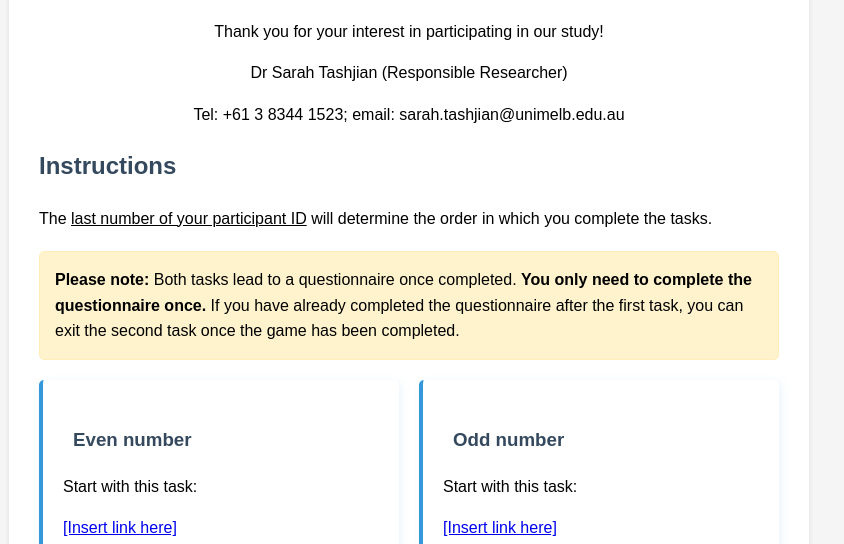
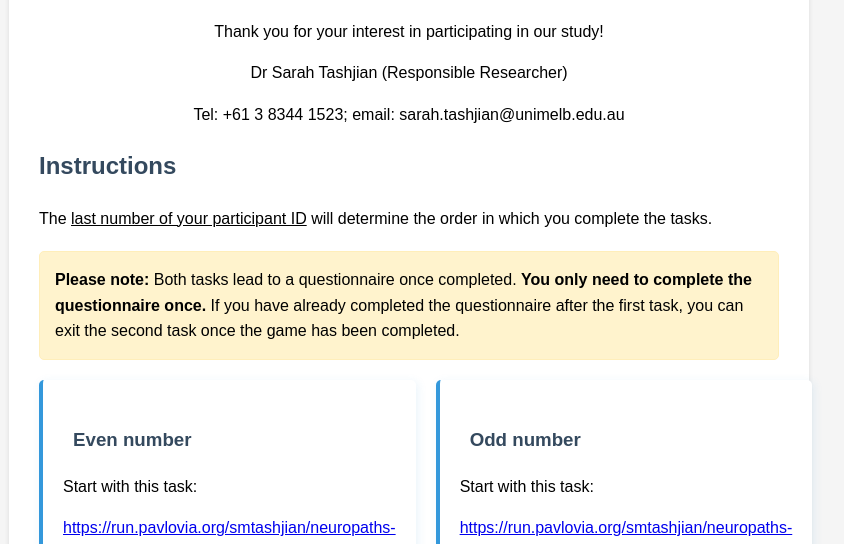
Before and after one commit to edenharari/Behav-Index-AWMM, a plain HTML site: page index.html in a window 1280 px wide. Shown: the part 256-800 px from the top of the page, without its empty margins (231-1075 px from the left). Drawn offline with Linux system fonts and the light colour scheme.

Commit message:
add links

```diff
--- a/index.html
+++ b/index.html
@@ -125,14 +125,14 @@
             <div class="task-section">
                 <h3>Even number</h3>
                 <p>Start with this task:</p>
-                <p><a href="#">[Insert link here]</a></p>
+                <p><a href="#">https://run.pavlovia.org/smtashjian/neuropaths-aw</a></p>
                 <p>Once completed, return to this page and complete the next task.</p>
             </div>
 
             <div class="task-section">
                 <h3>Odd number</h3>
                 <p>Start with this task:</p>
-                <p><a href="#">[Insert link here]</a></p>
+                <p><a href="#">https://run.pavlovia.org/smtashjian/neuropaths-mm</a></p>
                 <p>Once completed, return to this page and complete the previous task.</p>
             </div>
         </div>
```
